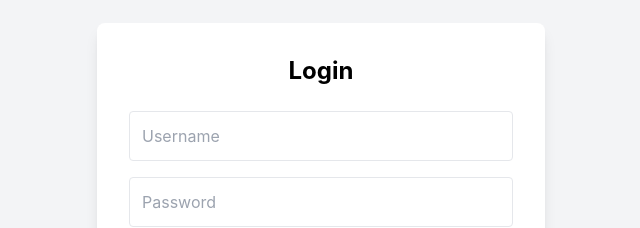
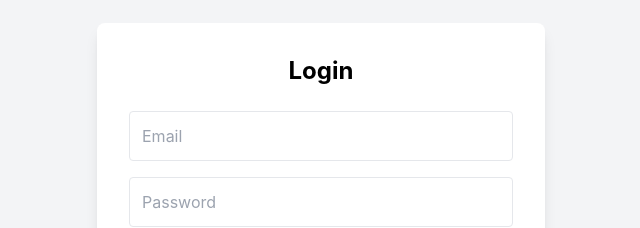
Before and after one commit to Lalitchaudhary01/-farmer-profiles-and-review-systems., a React (Create React App) app: page /login in a window 1280 px wide. Shown: the part 203-431 px from the top of the page, without its empty margins (319-959 px from the left). Built offline with nearby package versions, Linux system fonts and the light colour scheme; the HTML template or start-up script is replaced by a standard one.

Commit message:
debug a error

```diff
--- a/src/components/ErrorBoundary.js
+++ /dev/null
@@ -1,29 +0,0 @@
-import React, { Component } from "react";
-
-class ErrorBoundary extends Component {
-  constructor(props) {
-    super(props);
-    this.state = { hasError: false };
-  }
-
-  static getDerivedStateFromError(error) {
-    // Update state so the next render shows the fallback UI
-    return { hasError: true };
-  }
-
-  componentDidCatch(error, errorInfo) {
-    // You can also log the error to an error reporting service here
-    console.error("ErrorBoundary caught an error:", error, errorInfo);
-  }
-
-  render() {
-    if (this.state.hasError) {
-      // Render fallback UI when an error occurs
-      return <h1>Something went wrong. Please try again later.</h1>;
-    }
-
-    return this.props.children;
-  }
-}
-
-export default ErrorBoundary;
--- a/src/pages/Login.js
+++ b/src/pages/Login.js
@@ -3,16 +3,16 @@ import { useNavigate } from "react-router-dom";
 import toast from "react-hot-toast";
 
 function Login() {
-  const [username, setUsername] = useState(""); // State for username
-  const [password, setPassword] = useState("");
+  const [email, setEmail] = useState(""); // State for email
+  const [password, setPassword] = useState(""); // State for password
   const navigate = useNavigate();
 
   const handleLogin = async (e) => {
     e.preventDefault();
 
-    // Prepare the payload
+    // Prepare the payload with email and password
     const payload = {
-      username,
+      email,
       password,
     };
 
@@ -22,25 +22,21 @@ function Login() {
         headers: {
           "Content-Type": "application/json",
         },
-        body: JSON.stringify(payload),
+        body: JSON.stringify(payload), // Convert payload to JSON
       });
 
       if (!response.ok) {
-        throw new Error("Invalid credentials!"); // Handle non-200 responses
+        throw new Error("Invalid credentials!"); // Error handling
       }
 
       const data = await response.json();
 
       if (data.success) {
-        // Adjust based on your API response structure
         toast.success("Logged in successfully!");
-
-        // Optionally save token to localStorage for subsequent requests
-        localStorage.setItem("token", data.token);
-
-        navigate("/"); // Redirect to home page on successful login
+        localStorage.setItem("token", data.token); // Optionally store token
+        navigate("/"); // Navigate to homepage on successful login
       } else {
-        toast.error("Invalid credentials!"); // Handle API error response
+        toast.error("Invalid credentials!"); // Display error message
       }
     } catch (error) {
       toast.error(error.message); // Display error message
@@ -53,15 +49,15 @@ function Login() {
         <h2 className="text-2xl font-bold mb-6 text-center">Login</h2>
         <form onSubmit={handleLogin}>
           <input
-            type="text" // Input for username
-            placeholder="Username"
-            value={username}
-            onChange={(e) => setUsername(e.target.value)}
+            type="email" // Input for email
+            placeholder="Email"
+            value={email}
+            onChange={(e) => setEmail(e.target.value)}
             className="w-full p-3 border rounded mb-4"
             required
           />
           <input
-            type="password"
+            type="password" // Input for password
             placeholder="Password"
             value={password}
             onChange={(e) => setPassword(e.target.value)}
```
